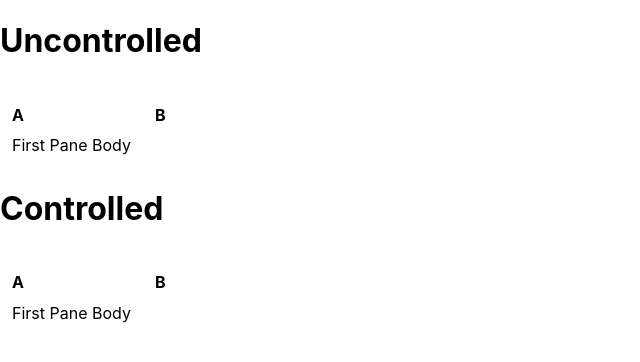
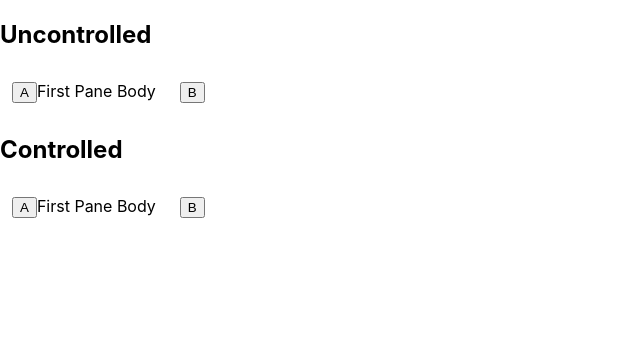
Before and after one commit to gings-tea/powerTabs, a React (Create React App) app: page / in a window 1280 px wide. Shown: the top 362 px of the page, without its empty margins (0-640 px from the left). Built offline with nearby package versions, Linux system fonts and the light colour scheme.

Commit message:
add controlled tests

```diff
--- a/src/App.tsx
+++ b/src/App.tsx
@@ -9,13 +9,13 @@ function App(): JSX.Element {
   }
   return (
     <div>
-      <h1>Uncontrolled</h1>
+      <h2>Uncontrolled</h2>
       <Tab initialActive={0}>
         <Tab.Pane title="A">First Pane Body</Tab.Pane>
         <Tab.Pane title="B">Second Pane Body</Tab.Pane>
       </Tab>
 
-      <h1>Controlled</h1>
+      <h2>Controlled</h2>
       <Tab active={active} onActiveChange={onActiveChange}>
         <Tab.Pane title="A">First Pane Body</Tab.Pane>
         <Tab.Pane title="B">Second Pane Body</Tab.Pane>
--- a/src/components/Tab.scss
+++ b/src/components/Tab.scss
@@ -2,8 +2,5 @@
   display: flex;
   .tab-pane-container {
     padding: 12px;
-    h1 {
-      font-size: medium;
-    }
   }
 }
--- a/src/components/Tab.tsx
+++ b/src/components/Tab.tsx
@@ -32,6 +32,7 @@ function Tab(props: TabProps): JSX.Element {
   const { children, initialActive, active } = props;
 
   const isUncontrolled = "initialActive" in props;
+
   const [paneIndexState, setPaneIndexState] = useState(
     isUncontrolled ? initialActive : null
   );
@@ -65,7 +66,11 @@ function TabPane(props: TabPaneProps): JSX.Element {
   } = props;
 
   function renderTitle(): JSX.Element {
-    return <h1 onClick={onTitleClick}>{title}</h1>;
+    return (
+      <button role="tab" onClick={onTitleClick}>
+        {title}
+      </button>
+    );
   }
   return (
     <div className="tab-pane-container">
```
Also changed, not shown: 1 other file (tests, documents, lock files or other folders).
